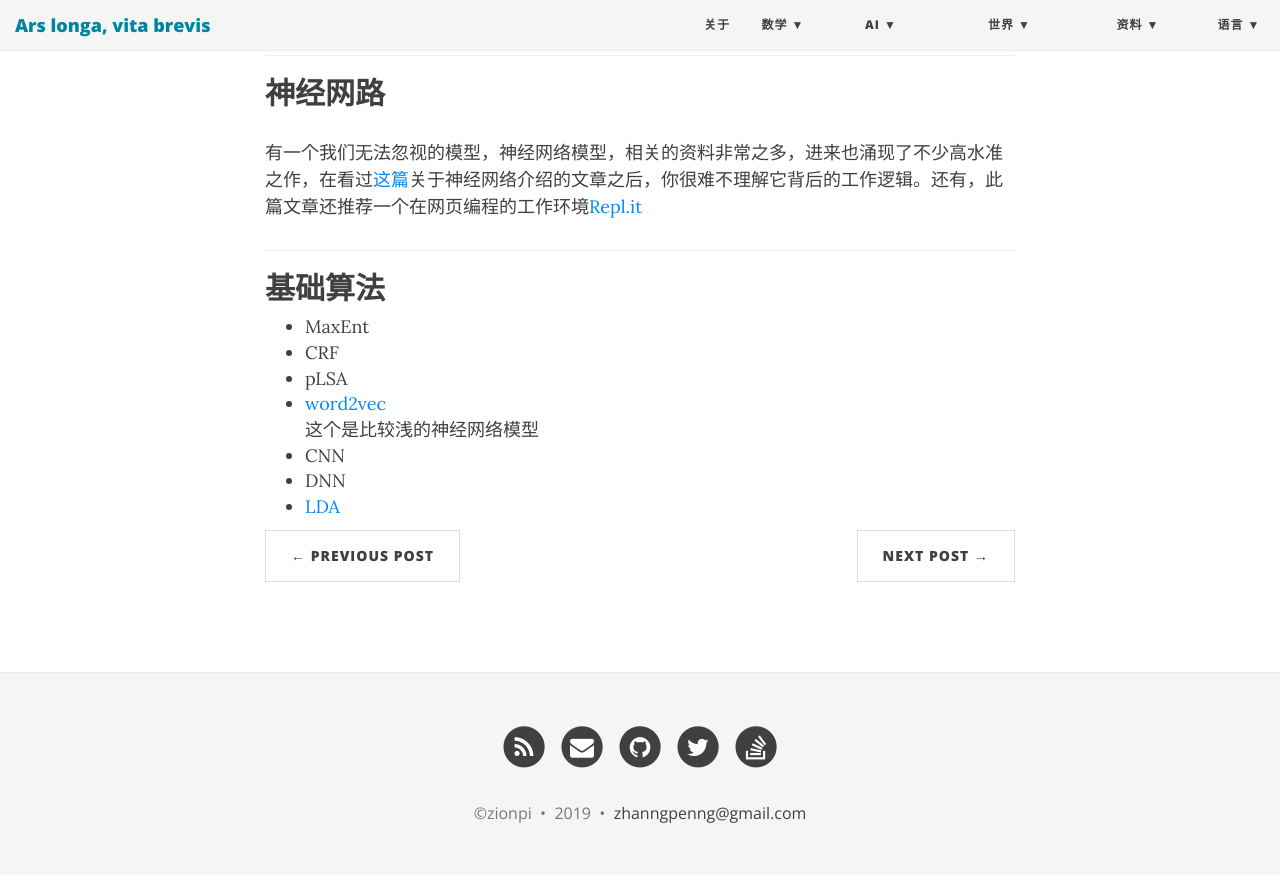
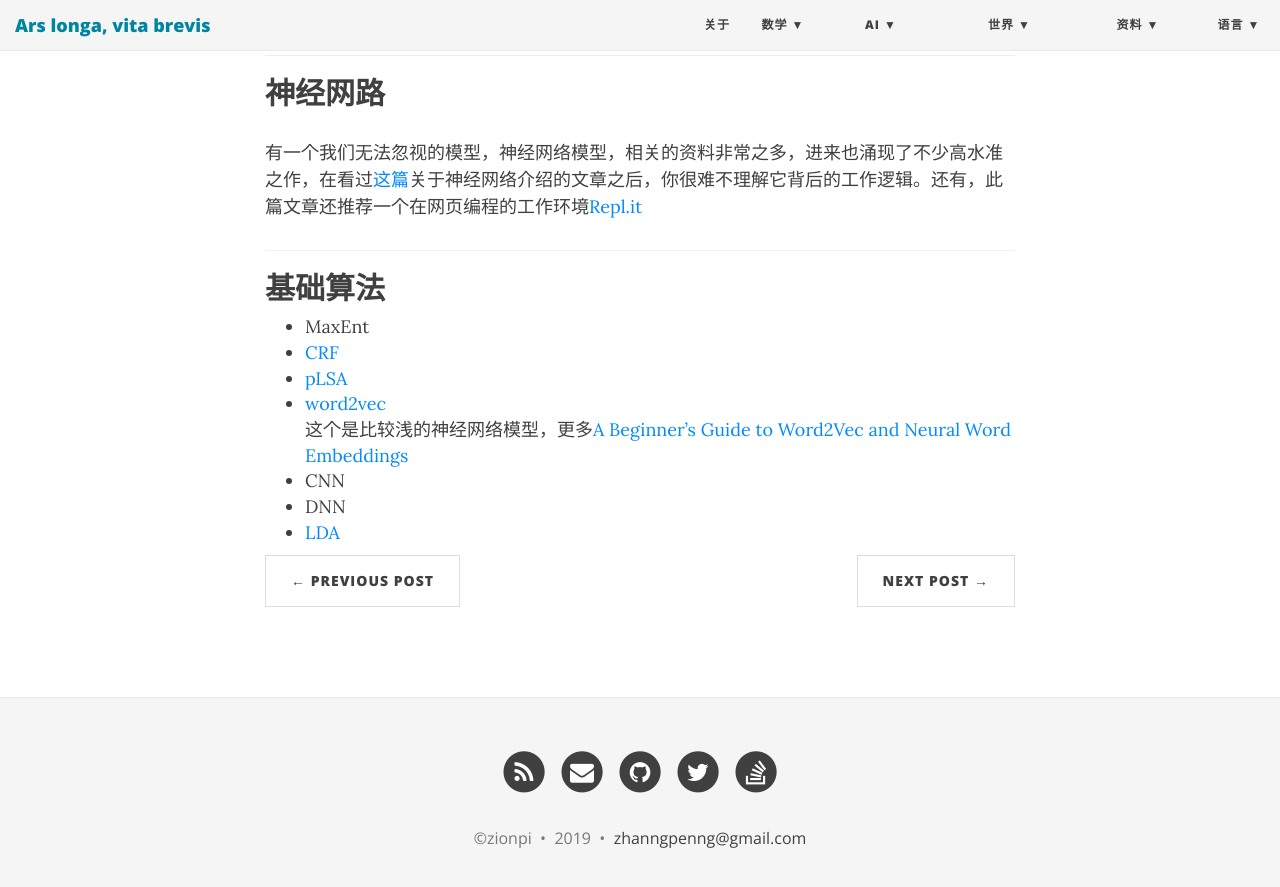
Before and after one commit to ZionPi/zionpi.github.io, a Jekyll site: the page built from _posts/2018-05-26-nlp-related-task-algorithms-and-model.md, in a window 1280 px wide and 900 px high, scrolled down 1354 px. Shown: the top 887 px of the window. Built offline with Jekyll 4.4.1, drawn with Linux system fonts in a browser that asks for light colours; nearby versions of some CDN libraries.

Commit message:
Update 2018-05-26-nlp-related-task-algorithms-and-model.md

```diff
--- a/_posts/2018-05-26-nlp-related-task-algorithms-and-model.md
+++ b/_posts/2018-05-26-nlp-related-task-algorithms-and-model.md
@@ -53,10 +53,10 @@ title: NLP相关任务算法与模型
 ---
 ## 基础算法
 - MaxEnt
-- CRF
-- pLSA
+- [CRF](https://en.wikipedia.org/wiki/Conditional_random_field)
+- [pLSA](https://en.wikipedia.org/wiki/Probabilistic_latent_semantic_analysis)
 - [word2vec](https://en.wikipedia.org/wiki/Word2vec)
-  这个是比较浅的神经网络模型
+  这个是比较浅的神经网络模型，更多[A Beginner's Guide to Word2Vec and Neural Word Embeddings](https://skymind.ai/wiki/word2vec)
 - CNN
 - DNN
 - [LDA](https://en.wikipedia.org/wiki/Latent_Dirichlet_allocation)
```
